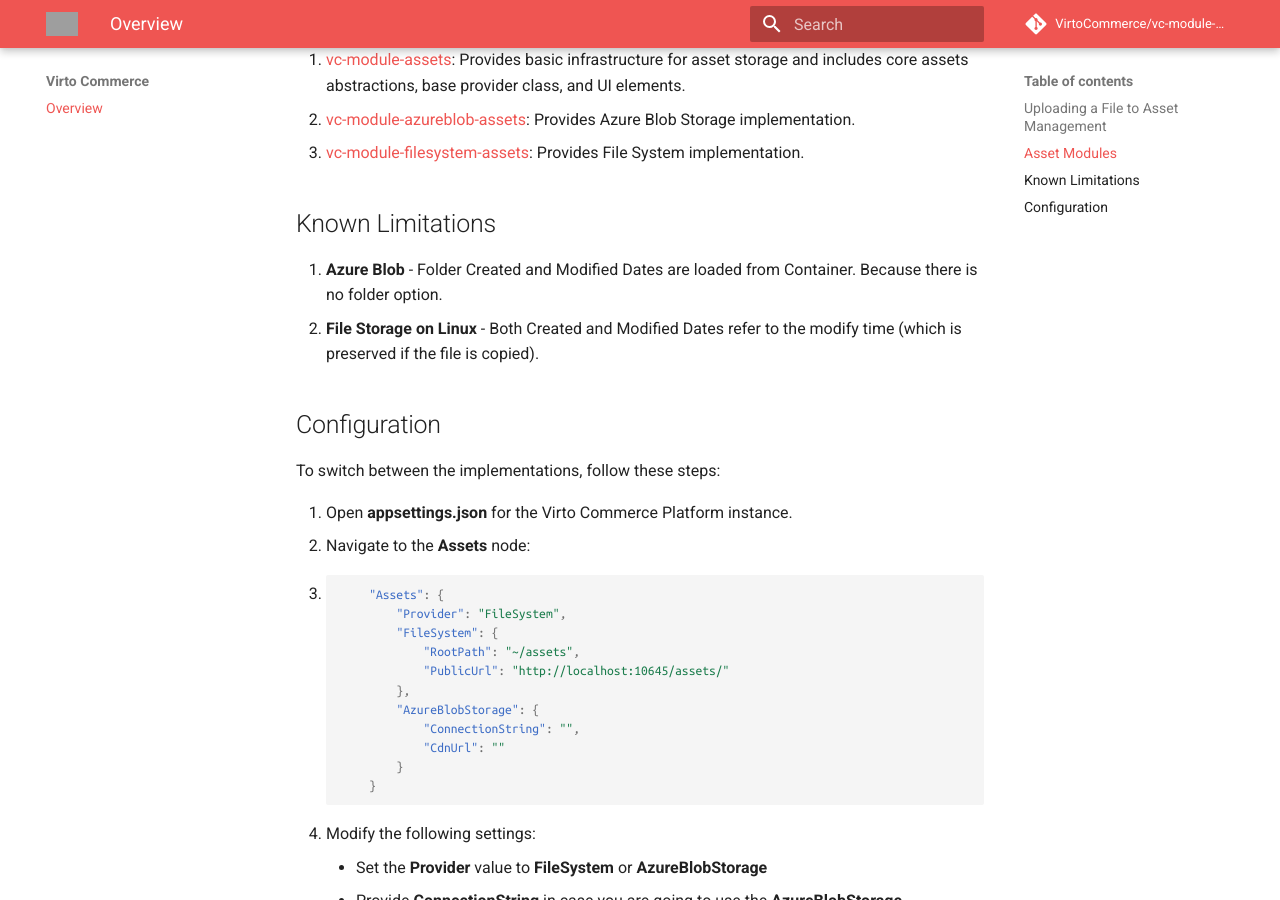
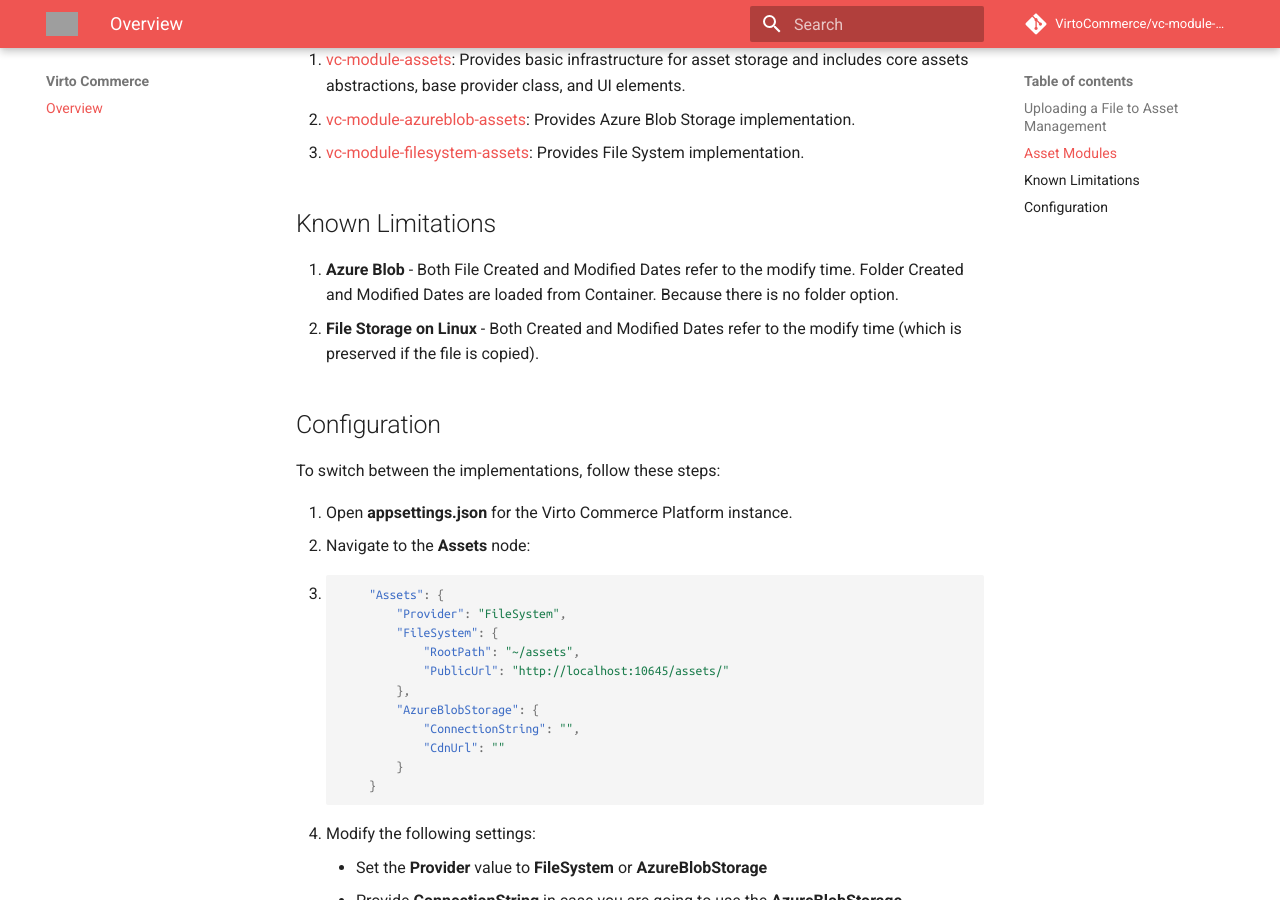
Before and after one commit to VirtoCommerce/vc-module-assets, an MkDocs documentation site: the page built from docs/index.md, in a window 1280 px wide and 900 px high, scrolled down 1937 px. Built offline with MkDocs 1.6.1 and Material for MkDocs 9.7.7, drawn with Linux system fonts in a browser that asks for light colours; comment, search, counter and statistics services are not loaded; grey boxes are pictures that could not be loaded.

Commit message:
Update index.md

```diff
--- a/docs/index.md
+++ b/docs/index.md
@@ -40,7 +40,7 @@ There are three modules that provide the Asset feature to the Platform:
 3. [vc-module-filesystem-assets](https://github.com/VirtoCommerce/vc-module-filesystem-assets): Provides File System implementation.
 
 ## Known Limitations
-1. **Azure Blob** - Folder Created and Modified Dates are loaded from Container. Because there is no folder option.
+1. **Azure Blob** - Both File Created and Modified Dates refer to the modify time. Folder Created and Modified Dates are loaded from Container. Because there is no folder option.
 2. **File Storage on Linux** - Both Created and Modified Dates refer to the modify time (which is preserved if the file is copied).
 
 
```
